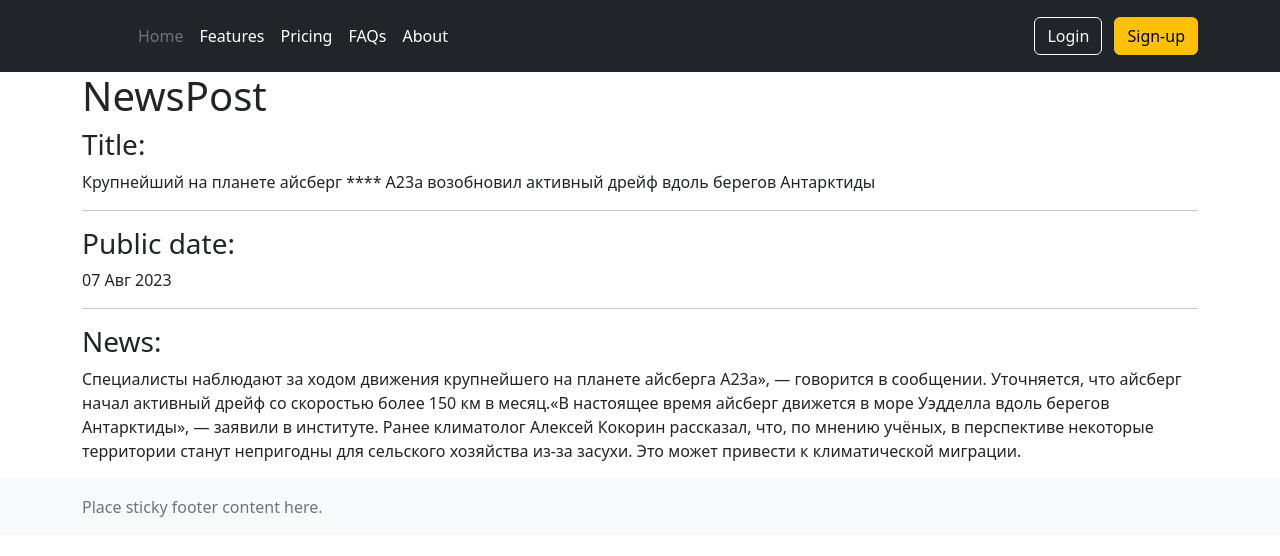
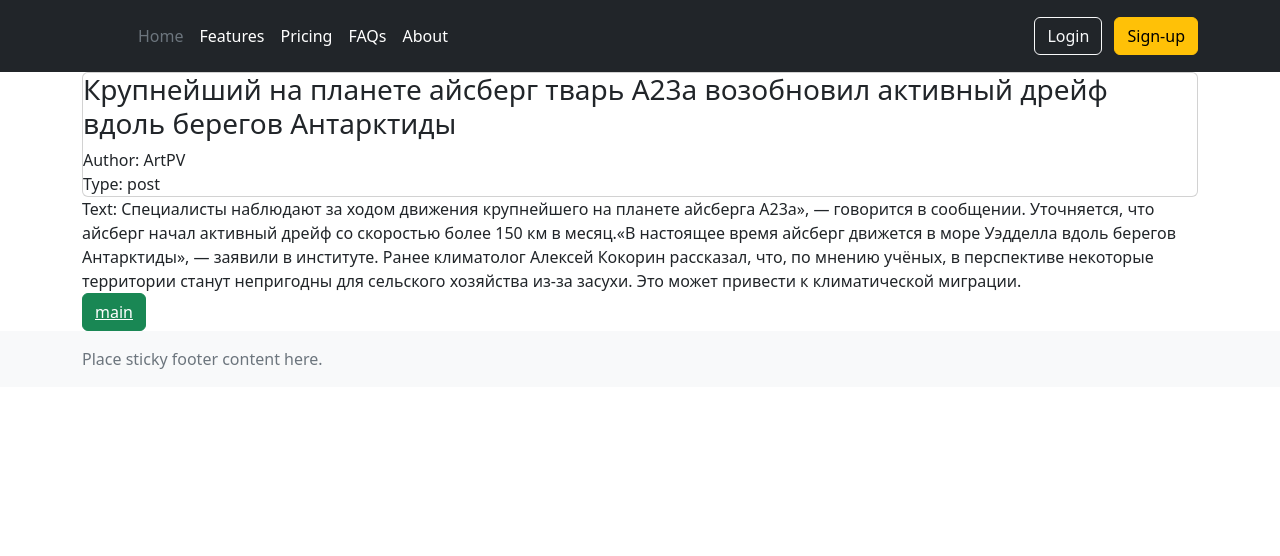
Before and after one commit to ArtyomPV/PythonProgramms, a Django app: page /2 in a window 1280 px wide. Shown: the top 556 px of the page. Run offline with Django 4.2, Linux system fonts and the light colour scheme; data comes from the database, SQL or seed files in the repository; both versions use the stored data as it was after the commit.

Commit message:
module D4.4 completed

```diff
--- a/SkillFactory/projectNewsPaper/newspaper/models.py
+++ b/SkillFactory/projectNewsPaper/newspaper/models.py
@@ -44,7 +44,7 @@
 
     def get_absolute_url(self):  # добавим абсолютный путь, чтобы после создания нас перебрасывало на
         # страницу с товаром
-        return f'/post/{self.id}'
+        return f'/news/{self.id}'
 
     def like(self):
         self.rating_post += 1
--- /dev/null
+++ b/SkillFactory/projectNewsPaper/newspaper/templates/newspaper/post_detail.html
@@ -0,0 +1,20 @@
+{% extends 'layout/base.html' %}
+{% block title %}
+News
+{% endblock title %}
+
+{% block content %}
+<div class="card">
+    <div class="card_header">
+        <h3>{{ post.title }}</h3>
+    </div>
+    Author: {{ post.author }}
+    <br>
+    Type: {{ post.get_post_type_display }}
+</div>
+<div class="card_body">
+    Text: {{ post.text }}
+</div>
+
+<button class="btn btn-success"><a href="{% url 'newspaper:posts' %}"style="color:white">main</a></button>
+{% endblock content %}
--- a/SkillFactory/projectNewsPaper/newspaper/urls.py
+++ b/SkillFactory/projectNewsPaper/newspaper/urls.py
@@ -1,10 +1,15 @@
 from django.urls import path
-from  .views import PostsList, PostDetail, Posts
+from .views import PostsList, PostDetail, Posts, PostDetailView, PostCreateView, PostUpdateView, \
+    PostDeleteView
 
 app_name = 'newspaper'
 urlpatterns = [
-    path('', PostsList.as_view()),
-    path('<int:pk>', PostDetail.as_view()),
+    path('', PostsList.as_view(), name='posts'),
+    path('<int:pk>', PostDetailView.as_view(), name='post_detail'),
+    path('create/', PostCreateView.as_view(), name='post_create'),
+    path('update/<int:pk>/', PostUpdateView.as_view(), name='post_update'),
+    path('delete/<int:pk>/', PostDeleteView.as_view(), name='post_delete'),
     path('news/', Posts.as_view()),
 
+
 ]
--- a/SkillFactory/projectNewsPaper/newspaper/views.py
+++ b/SkillFactory/projectNewsPaper/newspaper/views.py
@@ -1,5 +1,6 @@
+from django.urls import reverse_lazy
 from django.views import View
-from django.views.generic import ListView, DetailView
+from django.views.generic import ListView, DetailView, CreateView, UpdateView, DeleteView
 from django.shortcuts import render
 from django.core.paginator import Paginator
 from .models import Post
@@ -51,3 +52,34 @@
             'posts': posts,
         }
         return render(request, 'newspaper/posts.html', data)
+
+
+# дженерик для получения деталей о товаре
+class PostDetailView(DetailView):
+    template_name = 'newspaper/post_detail.html'
+    queryset = Post.objects.all()
+
+
+# дженерик для создания объекта. Надо указать только имя шаблона и класс формы, который мы написали в
+# прошлом юните. Остальное он сделает за вас
+class PostCreateView(CreateView):
+    template_name = 'newspaper/post_create.html'
+    form_class = PostForm
+
+
+class PostUpdateView(UpdateView):
+    template_name = 'newspaper/post_create.html'
+    form_class = PostForm
+
+    # метод get_object мы используем вместо queryset, чтобы получить информацию об объекте который мы
+    # собираемся редактировать
+    def get_object(self, **rwargs):
+        id = self.kwargs.get('pk')
+        return Post.objects.get(pk=id)
+
+
+# дженерик для удаления товара
+class PostDeleteView(DeleteView):
+    template_name = 'newspaper/post_delete.html'
+    queryset = Post.objects.all()
+    success_url = reverse_lazy('newspaper:posts')
```
Also changed, not shown: SkillFactory/projectNewsPaper/newspaper/templates/newspaper/post_create.html (added, +16 -0 lines), SkillFactory/projectNewsPaper/newspaper/templates/newspaper/post_delete.html (added, +31 -0 lines), SkillFactory/projectNewsPaper/newspaper/templates/newspaper/posts.html (+8 -7 lines), SkillFactory/projectNewsPaper/db.sqlite3.
